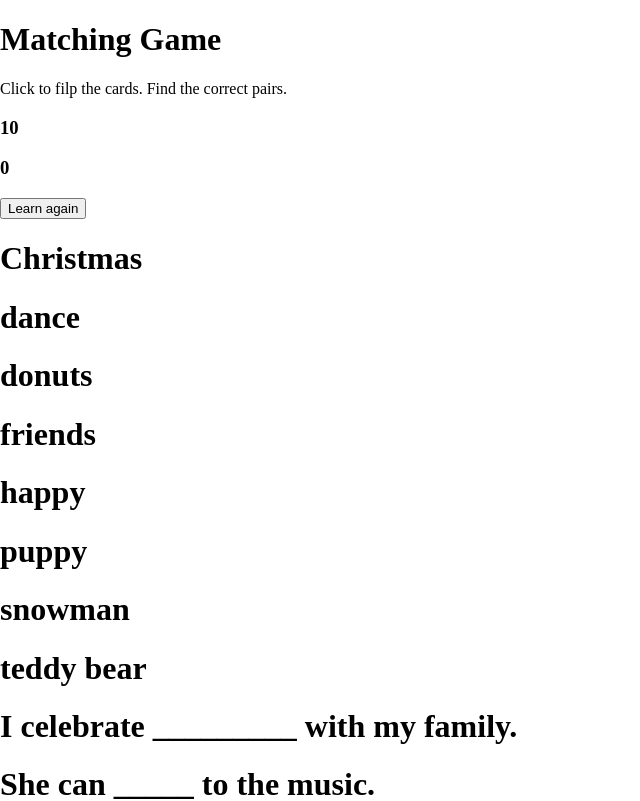
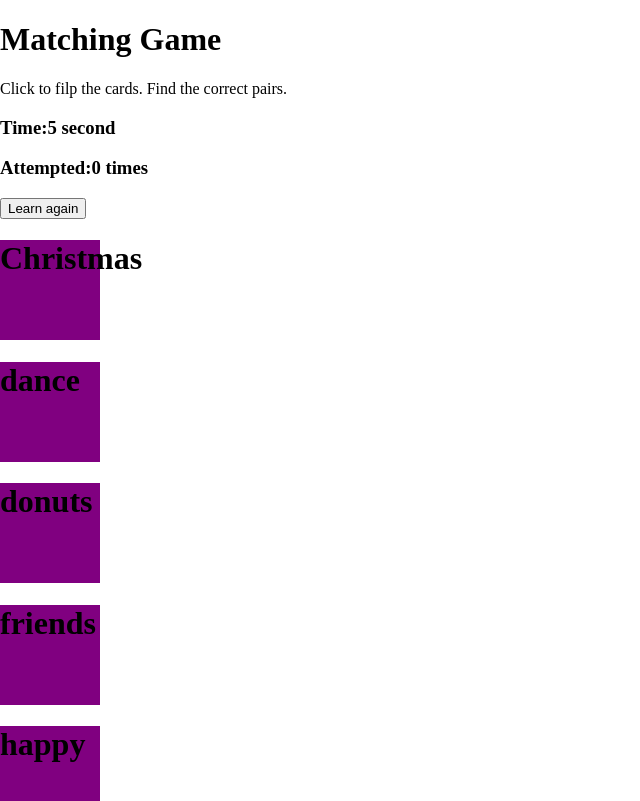
Before and after one commit to smilenayeon/game, a React (Create React App) app: page /game in a window 1280 px wide. Shown: the top 801 px of the page, without its empty margins (0-640 px from the left). Built offline with nearby package versions, Linux system fonts and the light colour scheme.

Commit message:
time, isFlipped, matchCheck all works well.

```diff
--- a/src/components/DataContext.jsx
+++ b/src/components/DataContext.jsx
@@ -15,10 +15,12 @@ import TeddyBear from "../assets/images/teddybear.jpg";
 
  const DataProvider = ({children})=>{
      class Data {
+    key="";
     word = "";
     image = "";
     sentence = "";
-    constructor(word, image, sentence) {
+    constructor(key,word, image, sentence) {
+     this.key=key;
       this.word = word;
       this.image = image;
       this.sentence = sentence;
@@ -26,14 +28,14 @@ import TeddyBear from "../assets/images/teddybear.jpg";
   }
 
   const dataItems = [
-    new Data("Christmas", Christmas, "I celebrate _________ with my family."),
-    new Data("dance", Dance, "She can _____ to the music."),
-    new Data("donuts", Donuts, "We each had two ______ for dessert."),
-    new Data("friends", Friends, "These _______ took a joyful group selfie."),
-    new Data("happy", Happy, "She feels _____."),
-    new Data("puppy", Puppy, "A baby dog is called a _____."),
-    new Data("snowman", Snowman, "We build a _______ on a snowy day."),
-    new Data("teddy bear",TeddyBear,"His favorite toy is the brown __________.")
+    new Data("1", "Christmas", Christmas, "I celebrate _________ with my family."),
+    new Data("2", "dance", Dance, "She can _____ to the music."),
+    new Data("3", "donuts", Donuts, "We each had two ______ for dessert."),
+    new Data("4", "friends", Friends, "These _______ took a joyful group selfie."),
+    new Data("5", "happy", Happy, "She feels _____."),
+    new Data("6", "puppy", Puppy, "A baby dog is called a _____."),
+    new Data("7", "snowman", Snowman, "We build a _______ on a snowy day."),
+    new Data("8","teddy bear",TeddyBear,"His favorite toy is the brown __________.")
   ];
   const [time, setTime] = useState(0);
   const [attemptCount, setAttemptCount]=useState(0);
--- a/src/components/pages/game/Game.jsx
+++ b/src/components/pages/game/Game.jsx
@@ -1,4 +1,4 @@
-import React,{useContext, useEffect}  from 'react';
+import React,{useContext, useEffect,useState}  from 'react';
 import { DataContext } from '../../DataContext';
 import { useNavigate } from 'react-router-dom';
 import GameCard from './GameCard';
@@ -8,16 +8,27 @@ import {GameContext} from './GameContext';
 function Game() {
     const navigate=useNavigate();
     const {dataItems}=useContext(DataContext);
-    const {time,startTime,attemptCount,handleCardClick, matchedCards,isFlipped}=useContext(GameContext);
+    const {attemptCount,handleCardClick, matchedCards,isFlipped}=useContext(GameContext);
     const wordDeck= dataItems.map((dataItem)=>({...dataItem, type:"word"}));
     const sentenceDeck=dataItems.map((dataItem)=>({...dataItem, type:"sentence"}));
     const gameCards= wordDeck.concat(sentenceDeck);
+    const [time,setTime]=useState(0);
 
+    const onCardClick = (cardKey,matchKey) => handleCardClick(cardKey,matchKey);
 
-    const onCardClick = (gameCard) => handleCardClick(gameCard);
+    const startTime = () => {
+      return setInterval(() => {
+          setTime(prevTime => prevTime + 1);
+      }, 1000);
+  };
 
-    useEffect(()=>{startTime();
-    return()=>{setTimeout(0)}},[]);
+    useEffect(() => {
+      const interval = startTime();
+
+      return () => {
+          clearInterval(interval);
+      };
+  }, []);
 
 
     matchedCards.length=== 16 && navigate("/result");
@@ -28,12 +39,18 @@ function Game() {
     <div>
     <h1>Matching Game</h1>
     <p>Click to filp the cards. Find the correct pairs.</p>
-    <h3>{time}</h3>
-    <h3>{attemptCount}</h3>
+    <h3>Time:{time} second</h3>
+    <h3>Attempted:{attemptCount} times</h3>
     <button onClick={()=>{navigate("/")}}>Learn again</button>
 
     <div className="card-stage">
-      {gameCards.map((gameCard, index)=> (<GameCard cardKey={index} matchKey={gameCard.key} content={gameCard.type==="word"?gameCard.word : gameCard.sentence} onCardClick={() => onCardClick(gameCard)} isFlipped={isFlipped}/>))}
+      {gameCards.map((gameCard, index)=> (<GameCard
+    cardKey={index}
+    matchKey={gameCard.key}
+    content={gameCard.type === "word" ? gameCard.word : gameCard.sentence}
+    onCardClick={onCardClick}
+    isFlipped={isFlipped} // Pass the entire isFlipped object
+/>))}
     </div>
 
     </div>
--- /dev/null
+++ b/src/components/pages/game/GameCard.css
@@ -0,0 +1,10 @@
+.game-card {
+    width: 100px; /* adjust as necessary */
+    height: 100px; /* adjust as necessary */
+    perspective: 1000px; /* gives a 3D effect */
+    background-color: purple;
+  }
+
+  .game-card.flipped {
+    background-color: blue;
+  }
--- a/src/components/pages/game/GameCard.jsx
+++ b/src/components/pages/game/GameCard.jsx
@@ -1,13 +1,13 @@
 import React from 'react';
+import "./GameCard.css";
 
 
-function GameCard({cardKey,matchKey,content,onCardClick,isFlipped}) {
-
+function GameCard({cardKey, matchKey, content, onCardClick, isFlipped}) {
   return (
-    <div className={`game-card ${isFlipped===true ? 'flipped' : ''}`} onClick={onCardClick}>
-    <h1>{content}</h1>
-    </div>
-  )
+      <div className={`game-card ${isFlipped[cardKey] ? 'flipped' : ''}`} onClick={() => onCardClick(cardKey,matchKey)}>
+          <h1>{content}</h1>
+      </div>
+  );
 }
 
 export default GameCard
--- a/src/components/pages/game/GameContext.jsx
+++ b/src/components/pages/game/GameContext.jsx
@@ -6,19 +6,19 @@ export const GameContext= createContext();
  const  GameContextProvider= ({children})=>{
 
 
-    const [time, setTime] = useState(0);
     const [attemptCount, setAttemptCount]=useState(0);
     const [flippedCards,setFlippedCards]=useState([]);
     const [isMatched,setIsMatched]=useState(false);
     const [isFlipped, setIsFlipped]=useState(false);
     const [matchedCards, setMatchedCards]=useState([]);
 
-    const handleCardClick = (gameCard)=>{
-        if (flippedCards.length<2){
-            setIsFlipped(true);
-            const newFlippedCards = [...flippedCards, gameCard];
-            setFlippedCards(newFlippedCards);
-        }}
+    const handleCardClick = (cardKey, matchKey) => {
+        if (flippedCards.length < 2) {
+            setIsFlipped(prevFlipped => ({...prevFlipped, [cardKey]: true}));
+            const newFlippedCard = { cardKey, matchKey };
+            setFlippedCards(prevFlippedCards => [...prevFlippedCards, newFlippedCard]);
+        }
+    };
 
     useEffect(() => {
         if (flippedCards.length === 2) {
@@ -27,34 +27,28 @@ export const GameContext= createContext();
         }
     }, [flippedCards]);
 
-    const matchCheck = (card1,card2)=>{
-        if (card1.matchKey===card2.matchKey){
+    const matchCheck = (flippedCard1, flippedCard2) => {
+        if (flippedCard1.matchKey === flippedCard2.matchKey) {
             setIsMatched(true);
-         const newMatchedCards = [card1,card2];
-        setMatchedCards([...matchedCards,...newMatchedCards]);}
-         else {// Delay resetting the cards to allow the player to see them
+            const newMatchedCards = [flippedCard1.cardKey, flippedCard2.cardKey];
+            setMatchedCards(prevMatchedCards => [...prevMatchedCards, ...newMatchedCards]);
+        } else {
             setTimeout(() => {
+                setIsFlipped(prevFlipped => ({
+                    ...prevFlipped,
+                    [flippedCard1.cardKey]: false,
+                    [flippedCard2.cardKey]: false
+                }));
+            }, 800);
+        }
         setFlippedCards([]);
-                setIsFlipped(false);
-            }, 1000); }
-         }
-
-         const startTime = () => {
-            return setInterval(() => {
-                setTime(prevTime => prevTime + 1);
-            }, 1000);
     };
-
-
     const contextValue = {
-        time,
-        setTime,
         attemptCount,
         setAttemptCount,
         flippedCards,
         setFlippedCards,
         handleCardClick,
-        startTime,
         isMatched,
         setIsMatched,
         isFlipped,
```
Lines whose indentation alone changed are shown as unchanged.
